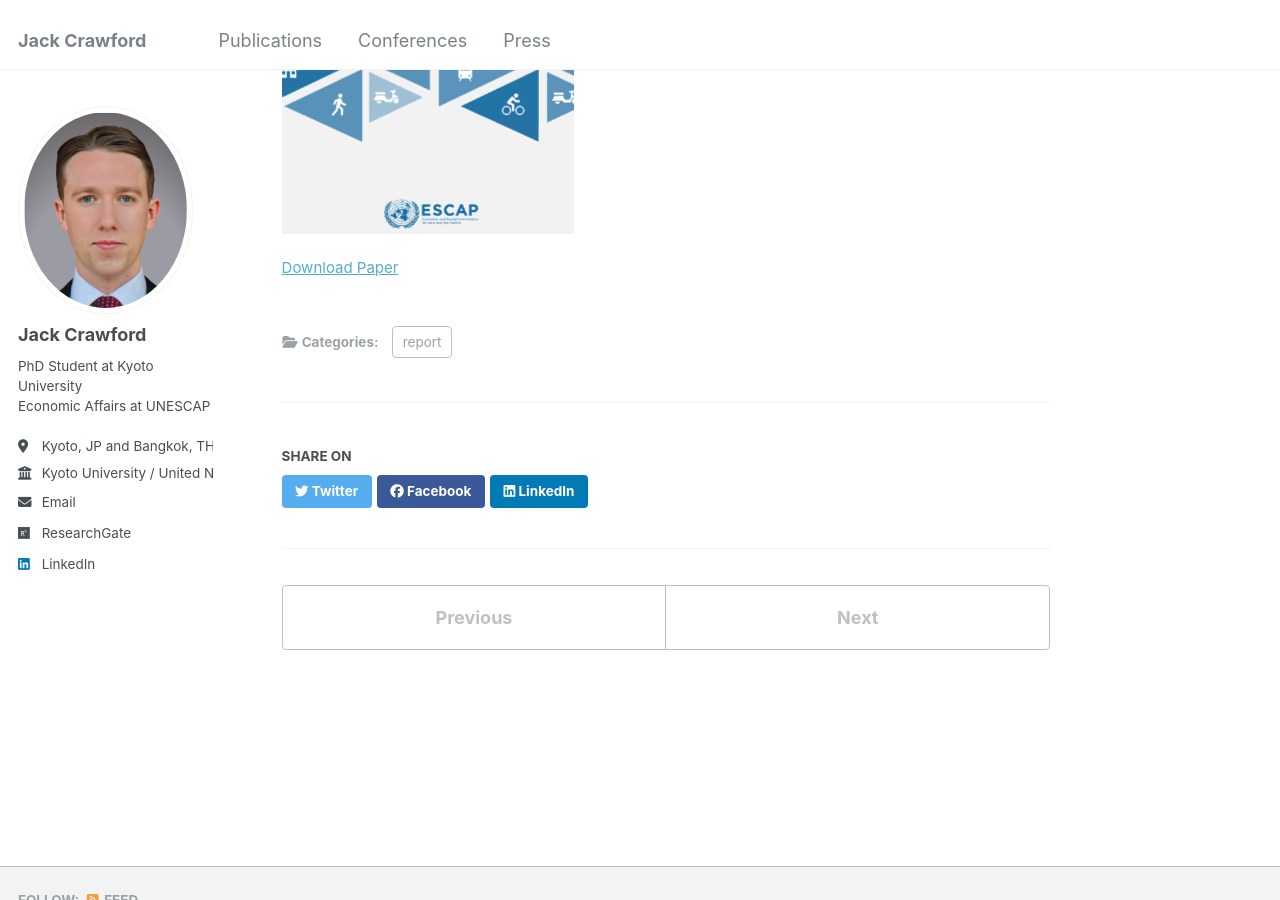
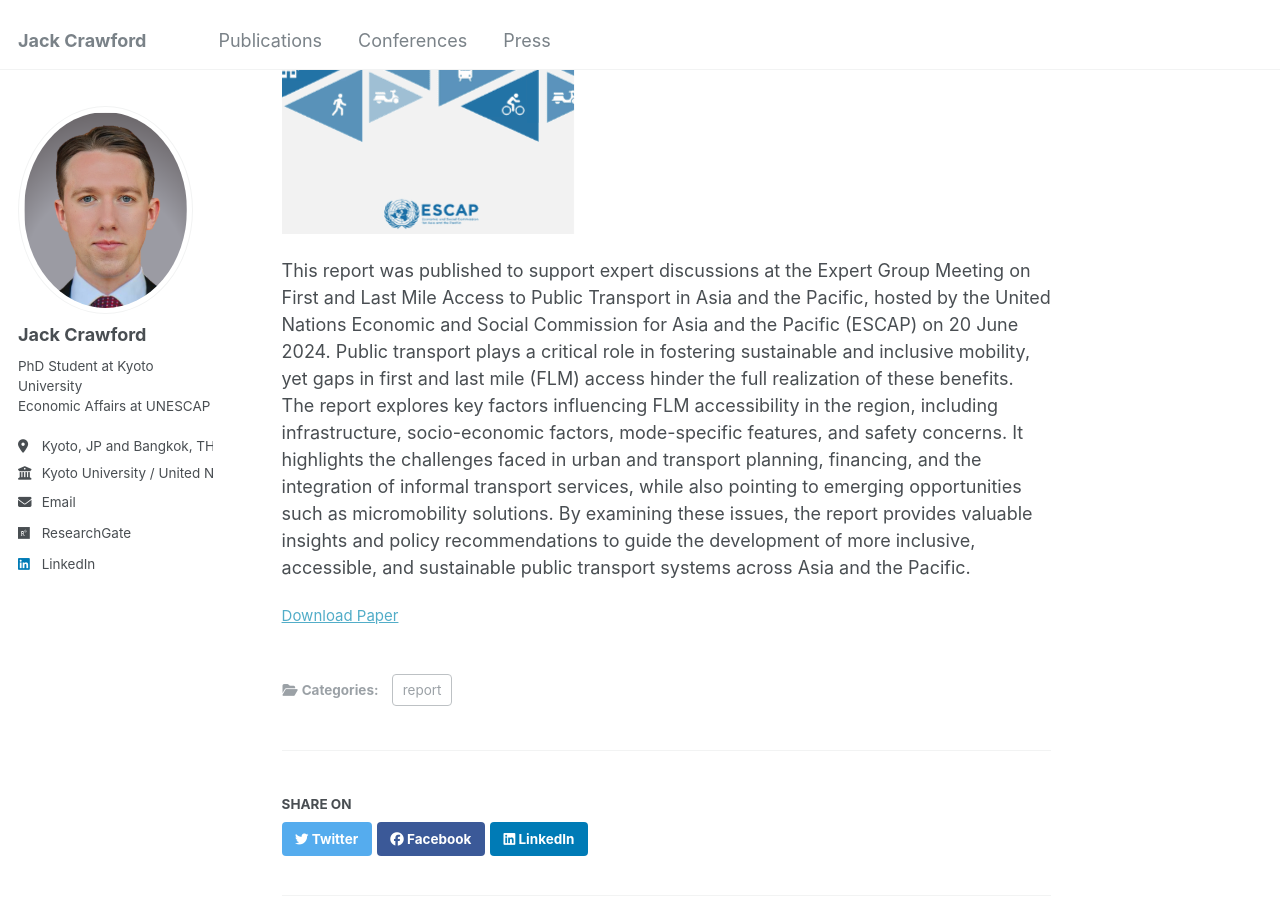
Before and after one commit to jackgcrawford/jackcrawford, a Jekyll site: the page built from _publications/2024-06-20-FLM.md, in a window 1280 px wide and 900 px high, scrolled down 494 px. Built offline with Jekyll 4.4.1, drawn with Linux system fonts in a browser that asks for light colours.

Commit message:
Update 2024-06-20-FLM.md

```diff
--- a/_publications/2024-06-20-FLM.md
+++ b/_publications/2024-06-20-FLM.md
@@ -8,3 +8,5 @@ venue: 'United Nations Economic and Social Commission for Asia and Pacific, to s
 paperurl: 'https://www.unescap.org/sites/default/d8files/event-documents/Jun20_BackgroundNote.pdf'
 ---
 <img src=' /images/FLM-2.png'>
+
+This report was published to support expert discussions at the Expert Group Meeting on First and Last Mile Access to Public Transport in Asia and the Pacific, hosted by the United Nations Economic and Social Commission for Asia and the Pacific (ESCAP) on 20 June 2024. Public transport plays a critical role in fostering sustainable and inclusive mobility, yet gaps in first and last mile (FLM) access hinder the full realization of these benefits. The report explores key factors influencing FLM accessibility in the region, including infrastructure, socio-economic factors, mode-specific features, and safety concerns. It highlights the challenges faced in urban and transport planning, financing, and the integration of informal transport services, while also pointing to emerging opportunities such as micromobility solutions. By examining these issues, the report provides valuable insights and policy recommendations to guide the development of more inclusive, accessible, and sustainable public transport systems across Asia and the Pacific.
```
